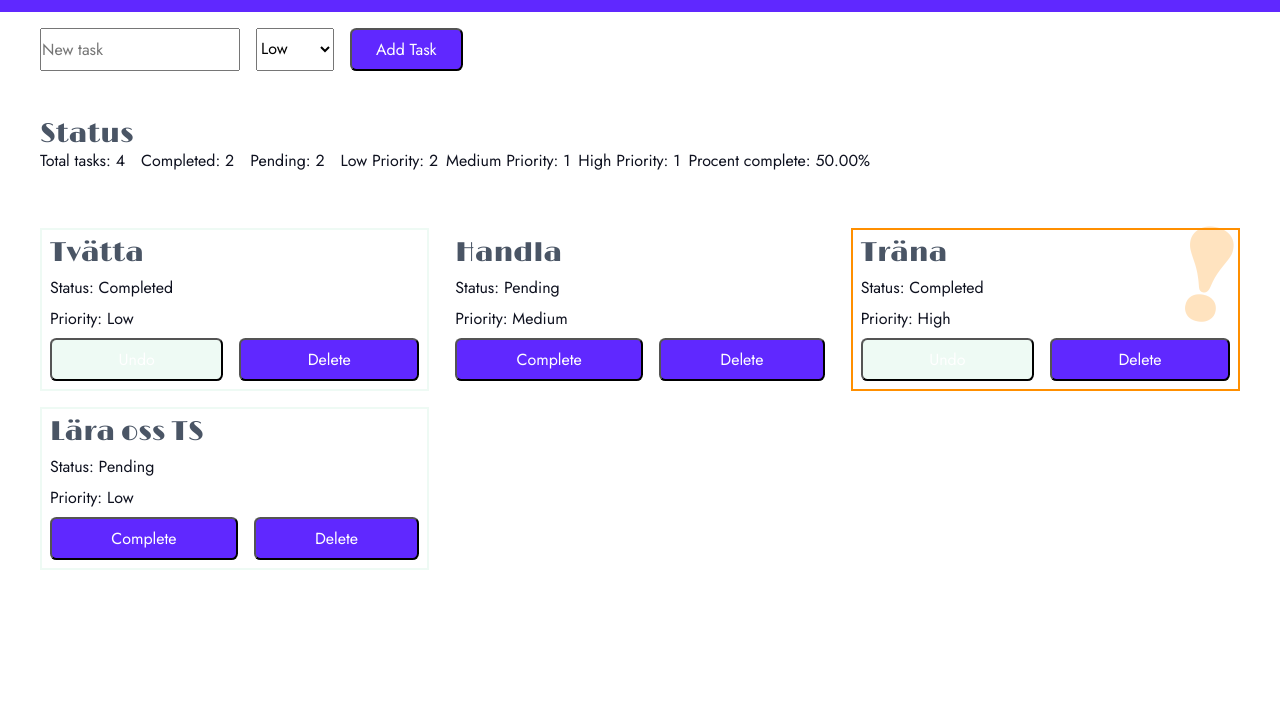
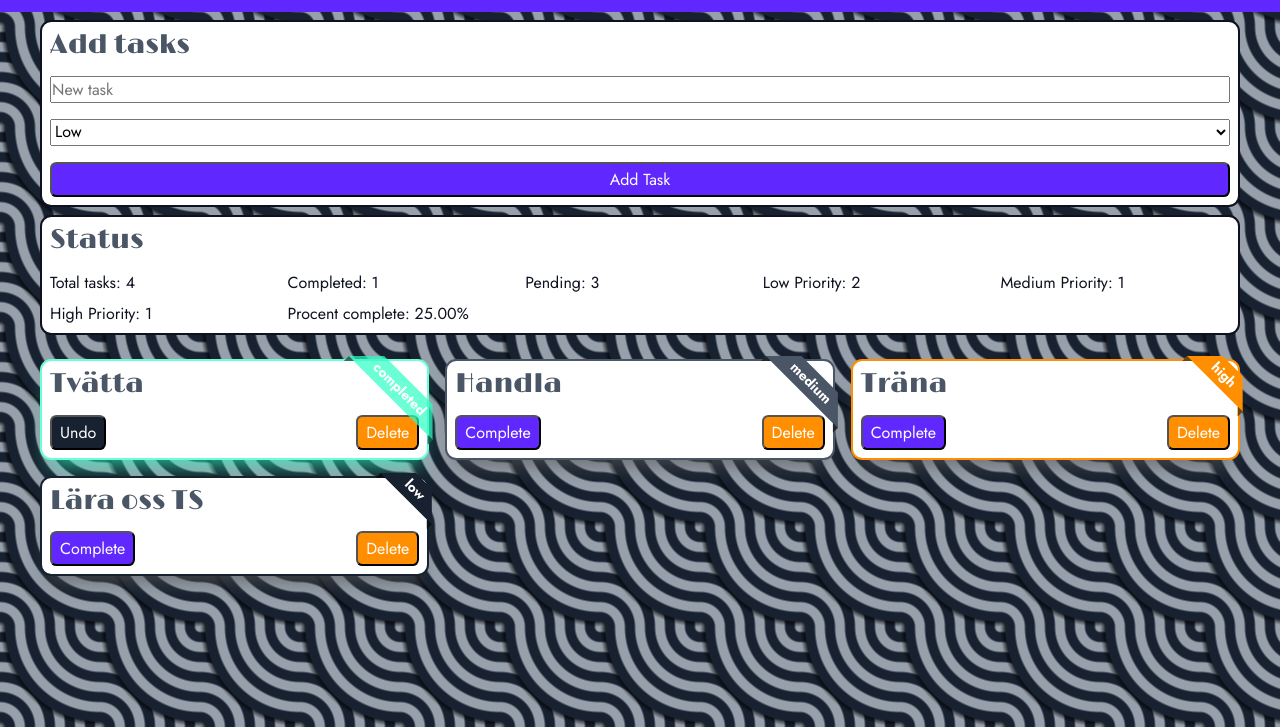
Before and after one commit to Martin-Joensson/task-tracker, a website: page index.html in a window 1280 px wide. Shown: the part 73-800 px from the top of the page. Drawn offline with nearby package versions, Linux system fonts and the light colour scheme.

Commit message:
Update: Delete now needs to presses to delete. Ribbon with priority/completed status

```diff
--- a/src/dom.ts
+++ b/src/dom.ts
@@ -1,8 +1,7 @@
-const header = document.querySelector("#header");
-const app = document.querySelector("#task-grid");
+const header = document.querySelector<HTMLElement>("#header");
+const app = document.querySelector<HTMLDivElement>("#task-grid");
 
-const title = document.querySelector("#title") as HTMLHeadingElement;
-title.textContent = "Mina Tasks";
+// const title = document.querySelector<HTMLHeadingElement>("#title");
 
 type Priority = "low" | "medium" | "high";
 type Status = "pending" | "completed";
@@ -18,14 +17,20 @@ type Task = {
 
 const tasks: Task[] = [
   { id: 1, name: "Lära oss TS", status: "pending", priority: "low" },
-  { id: 2, name: "Träna", status: "completed", priority: "high" },
+  { id: 2, name: "Träna", status: "pending", priority: "high" },
   { id: 3, name: "Handla", status: "pending", priority: "medium" },
   { id: 4, name: "Tvätta", status: "completed", priority: "low" },
+  //   { id: 5, name: "Lära oss TS", status: "pending", priority: "low" },
+  //   { id: 6, name: "Träna", status: "completed", priority: "high" },
+  //   { id: 7, name: "Handla", status: "pending", priority: "medium" },
+  //   { id: 8, name: "Tvätta", status: "completed", priority: "low" },
+  //   { id: 9, name: "Lära oss TS", status: "pending", priority: "low" },
+  //   { id: 10, name: "Träna", status: "completed", priority: "high" },
+  //   { id: 11, name: "Handla", status: "pending", priority: "medium" },
+  //   { id: 12, name: "Tvätta", status: "completed", priority: "low" },
 ];
 
 let nextId = tasks.length + 1;
-
-console.log(tasks);
 
 const getStatusTasks = (status: Status): Task[] => {
   return tasks.filter((tasks) => tasks.status === status);
@@ -53,6 +58,14 @@ const toggleTask = (taskId: number): void => {
   task.status = task.status === "pending" ? "completed" : "pending";
 };
 
+const makeSure = (taskId: number): void => {
+  const task = tasks.find((task) => task.id === taskId);
+
+  if (!task) return;
+
+  task.status = task.status === "pending" ? "completed" : "pending";
+};
+
 const deleteTask = (taskId: number): void => {
   const index = tasks.findIndex((task) => task.id === taskId);
 
@@ -71,7 +84,13 @@ function renderHeader(): void {
   header?.append(title);
 }
 
+const addBar = document.createElement("div");
+addBar.classList.add("add-area");
+const addTitle = document.createElement("h2");
+addTitle.textContent = "Add tasks";
+
 const form = document.createElement("form");
+form.classList.add("add-form");
 
 const input = document.createElement("input");
 input.type = "text";
@@ -92,7 +111,7 @@ const addButton = document.createElement("button");
 addButton.type = "submit";
 addButton.textContent = "Add Task";
 
-form.append(input, select, addButton);
+form.append(addTitle, input, select, addButton);
 
 // Put the form above the task grid
 app?.before(form);
@@ -124,9 +143,9 @@ function renderStatusBar(): void {
 
   statusBar.innerHTML = `<h2 class=>Status</h2>
   <div class="status-bar">
-    <p>Total tasks: ${tasks.length} <p>
-    <p>Completed: ${completedTasks.length} <p>
-    <p>Pending: ${pendingTasks.length} <p>
+    <p>Total tasks: ${tasks.length} </p>
+    <p>Completed: ${completedTasks.length} </p>
+    <p>Pending: ${pendingTasks.length} </p>
     <p> Low Priority: ${lowPriorityTasks.length} </p>
     <p> Medium Priority: ${mediumPriorityTasks.length} </p>
     <p> High Priority: ${highPriorityTasks.length} </p>
@@ -148,17 +167,28 @@ function renderTasks(): void {
 
   for (const task of tasks) {
     const card = document.createElement("article");
-    card.classList.add("card");
-    card.classList.add(`${task.priority}-priority`);
+    card.classList.add("card", `${task.priority}-priority`);
 
     const title = document.createElement("h2");
     title.textContent = task.name;
 
+    const ribbon = document.createElement("div");
+    ribbon.classList.add("ribbon");
+    if (task.status === "completed") {
+      ribbon.textContent = task.status;
+      ribbon.classList.add("ribbon-complete");
+    }
+    ribbon.classList.add("ribbon");
+    if (task.status === "pending") {
+      ribbon.textContent = task.priority;
+    }
+
     const status = document.createElement("p");
-    status.textContent = `Status: ${capitalize(task.status)}`;
+    //   status.textContent = `Status: ${capitalize(task.status)}`;
+    status.classList.add(task.status);
 
-    const priority = document.createElement("p");
-    priority.textContent = `Priority: ${capitalize(task.priority)}`;
+    // const priority = document.createElement("p");
+    // priority.textContent = `Priority: ${capitalize(task.priority)}`;
 
     const completeButton = document.createElement("button");
     completeButton.classList.add("btn");
@@ -177,11 +207,22 @@ function renderTasks(): void {
     });
 
     const deleteButton = document.createElement("button");
-    deleteButton.classList.add("btn");
-    deleteButton.textContent = "Delete";
+    deleteButton.classList.add("btn", "delete-btn");
+    deleteButton.textContent = `Delete`;
 
     deleteButton.addEventListener("click", () => {
-      deleteTask(task.id);
+      if (deleteButton.textContent === "Delete") {
+        deleteButton.textContent = "Sure?";
+        completeButton.textContent = "No!";
+        console.log("Sure?");
+        return;
+      }
+
+      if (deleteButton.textContent === "Sure?") {
+        deleteButton.textContent = "Delete";
+
+        deleteTask(task.id);
+      }
       updateUI();
     });
 
@@ -189,10 +230,9 @@ function renderTasks(): void {
     controls.classList.add("task-controls");
     controls.append(completeButton, deleteButton);
 
-    card.append(title, status, priority, controls);
+    card.append(title, ribbon, status, controls);
 
     app?.prepend(card);
-    console.log(tasks);
   }
 }
 
--- a/style.css
+++ b/style.css
@@ -30,6 +30,8 @@
   --orange-100: oklch(75% 0.55 100);
   --orange-800: oklch(75% 0.55 100);
 
+  --color-complete: rgba(45, 255, 196, 0.7);
+
   /* Spacing */
   --spacing-1: 0.25rem;
   --spacing-2: 0.5rem;
@@ -59,8 +61,9 @@
   --color-surface-muted: light-dark(var(--gray-50), var(--gray-400));
   --color-surface-footer: light-dark(var(--gray-900), var(--gray-900));
 
-  --color-lax: light-dark(var(--mint-50), var(--mint-200));
-  --color-alert: light-dark(var(--orange-100), var(--orange-800));
+  --color-low: light-dark(var(--gray-700), var(--gray-400));
+  --color-medium: light-dark(var(--gray-600), var(--gray-600));
+  --color-high: light-dark(var(--orange-100), var(--orange-800));
 
   --color-shadow: light-dark(var(--gray-100), var(--gray-900));
 
@@ -119,6 +122,32 @@ ul {
 
 html {
   color-scheme: light dark;
+
+  --s: 100px; /* control the size*/
+  --c1: var(--gray-400, white);
+  --c2: var(--gray-700, white);
+
+  --_g:
+    var(--c2) 6% 14%, var(--c1) 16% 24%, var(--c2) 26% 34%, var(--c1) 36% 44%,
+    var(--c2) 46% 54%, var(--c1) 56% 64%, var(--c2) 66% 74%, var(--c1) 76% 84%,
+    var(--c2) 86% 94%;
+  background:
+    radial-gradient(
+      100% 100% at 100% 0,
+      var(--c1) 4%,
+      var(--_g),
+      #0008 96%,
+      #0000
+    ),
+    radial-gradient(
+        100% 100% at 0 100%,
+        #0000,
+        #0008 4%,
+        var(--_g),
+        var(--c1) 96%
+      )
+      var(--c1);
+  background-size: var(--s) var(--s);
 }
 
 /*** Global/base styles ***/
@@ -126,7 +155,6 @@ html {
 body {
   font-family: var(--font-jost);
   color: var(--color-text);
-  background-color: var(--color-surface);
 }
 
 h1,
@@ -157,11 +185,12 @@ button {
   --button-text: var(--color-surface);
   background-color: var(--button-background);
   color: var(--button-text);
-  padding-inline: var(--spacing-5);
-  padding-block: var(--spacing-2);
+  padding-inline: var(--spacing-2);
+  padding-block: var(--spacing-1);
   border-radius: var(--rounded-1);
   cursor: pointer;
   transition: 0.1s ease-out;
+
 
   &:hover,
   &:focus-visible {
@@ -255,6 +284,15 @@ h2 {
   font-size: 1.7rem;
 }
 
+.add-form {
+  background-color: var(--color-surface);
+  border: 2px solid;
+  border-radius: var(--rounded-2);
+  padding: var(--spacing-2);
+  margin-block: var(--spacing-2);
+  display: grid;
+}
+
 .card-grid {
   margin-block-start: var(--spacing-5);
   --card-min-size: 300px;
@@ -268,7 +306,9 @@ h2 {
 }
 
 .card {
+  background-color: var(--color-surface);
   border: 2px solid white;
+  border-radius: var(--rounded-2);
 
   padding: var(--spacing-2);
   display: grid;
@@ -283,35 +323,45 @@ h2 {
   display: flex;
   justify-content: space-between;
   gap: 1rem;
-
-  * {
-    flex-grow: 1;
-  }
-}
-
-.high-priority {
-  border: 2px solid var(--color-alert);
-}
-
-.low-priority {
-  border: 2px solid var(--color-lax);
 }
 
 .button-completed {
-  background-color: var(--color-lax);
-}
-/*
-button:disabled,
-button[disabled] {
-  border: 2px solid red;
-
-  cursor: not-allowed;
+  background-color: var(--color-low);
 }
 
-button:disabled:hover,
-button[disabled]:hover {
-  background-color: red;
-} */
+/* HTML: <div class="ribbon">Your text content</div> */
+.ribbon {
+  font-size: 14px;
+  font-weight: bold;
+  color: #fff;
+}
+.ribbon {
+  --f: 0.5em; /* control the folded part */
+  --_color-priority: var(--color-priority, var(--color-high));
+  position: absolute;
+  top: 0;
+  right: 0;
+  line-height: 1.8;
+  padding-inline: 1lh;
+  padding-bottom: var(--f);
+  border-image: conic-gradient(#0008 0 0) 51% / var(--f);
+  clip-path: polygon(
+    100% calc(100% - var(--f)),
+    100% 100%,
+    calc(100% - var(--f)) calc(100% - var(--f)),
+    var(--f) calc(100% - var(--f)),
+    0 100%,
+    0 calc(100% - var(--f)),
+    999px calc(100% - var(--f) - 999px),
+    calc(100% - 999px) calc(100% - var(--f) - 999px)
+  );
+  transform: translate(calc((1 - cos(45deg)) * 100%), -100%) rotate(45deg);
+  transform-origin: 0% 100%;
+  background-color: var(--color-priority); /* the main color  */
+}
+.ribbon-complete {
+  --color-priority: var(--color-complete);
+}
 
 .card {
   --_card-border: var(--card-border, white);
@@ -319,39 +369,49 @@ button[disabled]:hover {
   border-color: var(--_card-border);
 }
 .card.low-priority {
-  --card-border: var(--color-lax);
+  --card-border: var(--color-low);
+  --color-priority: var(--color-low);
 }
 .card.medium-priority {
-  --card-border: var(--color-surface-soft);
+  --card-border: var(--color-medium);
+  --color-priority: var(--color-medium);
 }
 
 .card.high-priority {
-  --card-border: var(--color-alert);
+  --card-border: var(--color-high);
+  --color-priority: var(--color-high);
 }
 
-.card.high-priority::before {
-  content: "!";
-  position: absolute;
-  top: -1.6rem;
-  rotate: 10deg;
-  right: var(--spacing-2);
-  font-family: var(--font-limelight);
-  font-size: 8rem;
-  color: oklch(from var(--color-alert) l c h / calc(alpha - 0.75));
-  font-weight: bold;
+.card:has(.pending) {
+  -webkit-box-shadow: 0px 15px 20px -10px rgba(88, 88, 88, 0.7);
+  -moz-box-shadow: 0px 15px 20px -10px rgba(88, 88, 88, 0.7);
+  box-shadow: 0px 15px 20px -10px rgba(88, 88, 88, 0.7);
 }
 
-.card::has(completed) {
-  background-color: red;
+.card:has(.completed) {
+  -webkit-box-shadow: 0px 15px 20px -10px var(--color-complete);
+  -moz-box-shadow: 0px 15px 20px -10px var(--color-complete);
+  box-shadow: 0px 15px 20px -10px var(--color-complete);
+
+  /* background-color: rgba(61, 70, 67, 0.9); */
+  border: 2px solid var(--color-complete);
 }
 
 .status-area {
-  padding-block: 2rem;
+  padding: var(--spacing-2);
+  border: 2px solid;
+  border-radius: var(--rounded-2);
   background-color: var(--color-surface);
+
+  h2 {
+    padding-block-end: var(--spacing-4);
+  }
 }
 
 .status-bar {
-  display: flex;
+  --card-min-size: 200px;
+  display: grid;
+  grid-template-columns: repeat(auto-fit, minmax(var(--card-min-size), 1fr));
   gap: var(--spacing-2);
 }
 
@@ -360,3 +420,16 @@ form {
   gap: 1rem;
   padding-block: 1rem;
 }
+
+.delete-btn {
+  background-color: var(--color-high);
+
+  &::hover,
+  &::focus-visible {
+    background-color: red;
+  }
+}
+
+.status {
+  display: none;
+}
```
Also changed, not shown: dist/dom.js, 1 other file.
